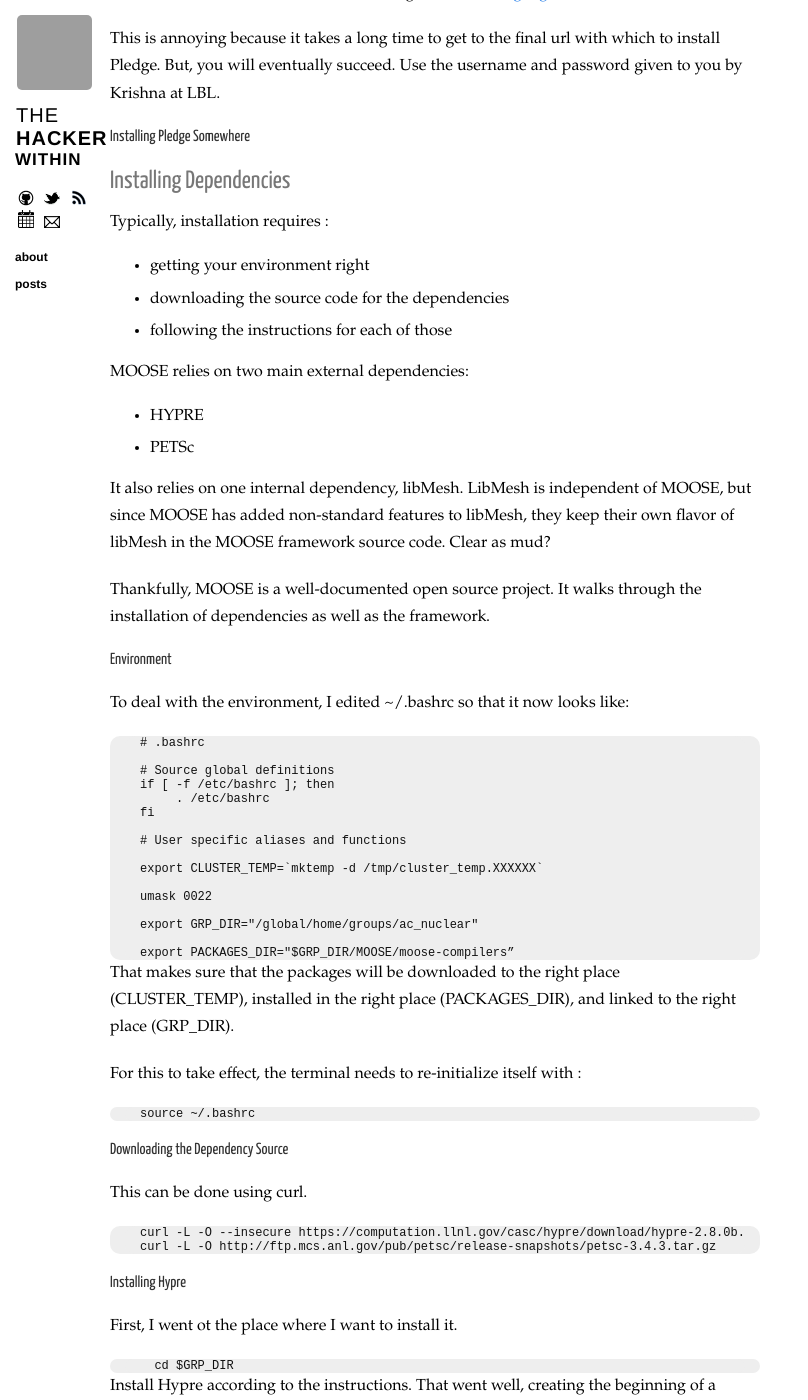
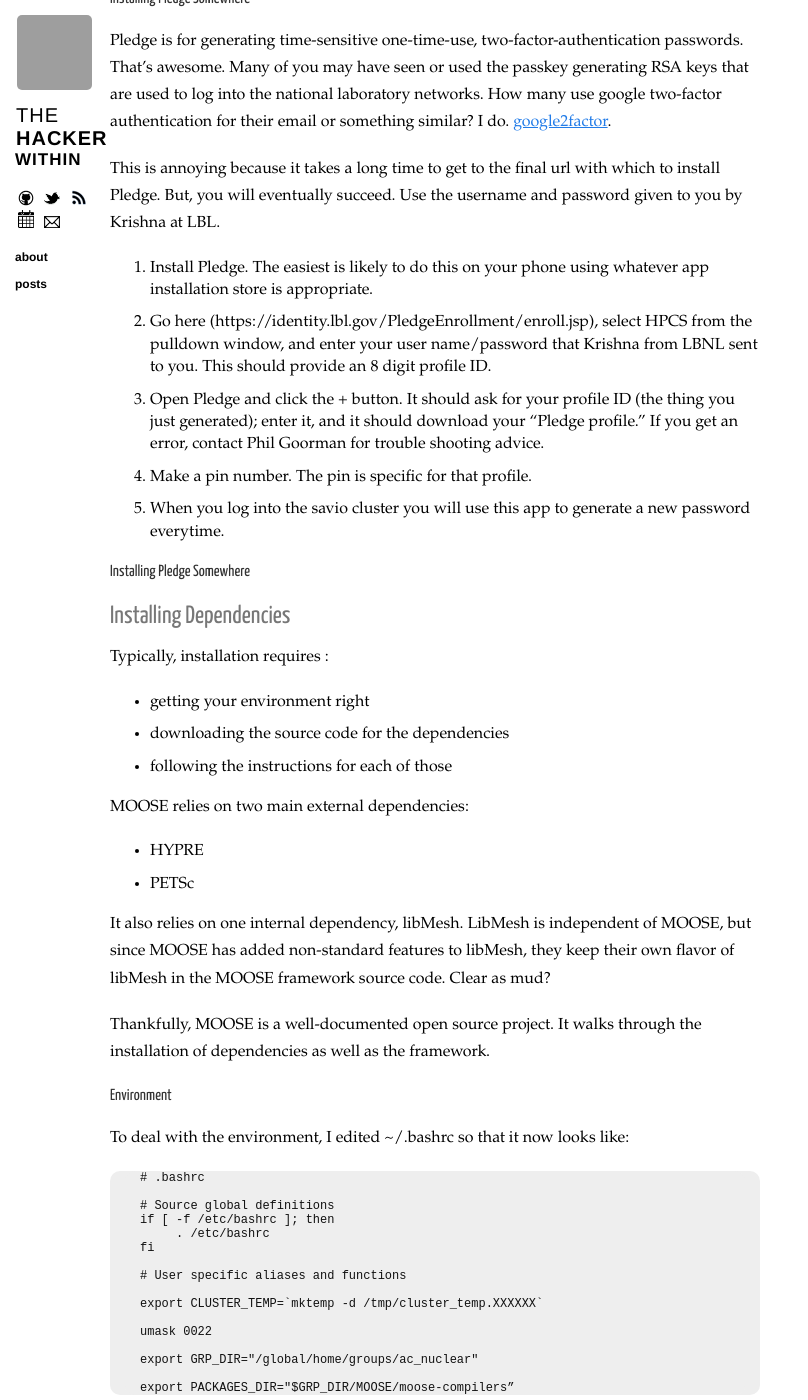
Before and after one commit to thehackerwithin/berkeley, a Jekyll site: the page built from _posts/2014-10-01-brc-and-plotting.markdown, in a window 1280 px wide and 1400 px high, scrolled down 1133 px. Shown: the whole window, without its empty margins (0-808 px from the left). Built offline with Jekyll 4.4.1, drawn with Linux system fonts in a browser that asks for light colours; nearby versions of some CDN libraries; Markdown is read by kramdown in place of the engine named in the settings; comment, search, counter and statistics services are not loaded; some of the changed text lies outside the part shown; grey boxes are pictures that could not be loaded.

Commit message:
added more attendees, fixed ot/to, and added install pledge directions from phil.

```diff
--- a/_posts/2014-10-01-brc-and-plotting.markdown
+++ b/_posts/2014-10-01-brc-and-plotting.markdown
@@ -56,6 +60,19 @@
 This is annoying because it takes a long time to get to the final url with
 which to install Pledge. But, you will eventually succeed. Use the username and
 password given to you by Krishna at LBL.
+
+
+1. Install Pledge. The easiest is likely to do this on your phone using whatever
+ app installation store is appropriate.
+2. Go here (https://identity.lbl.gov/PledgeEnrollment/enroll.jsp), select HPCS
+from the pulldown window, and enter your user name/password that Krishna from
+LBNL sent to you. This should provide an 8 digit profile ID.
+3. Open Pledge and click the + button. It should ask for your profile ID (the
+thing you just generated); enter it, and it should download your "Pledge profile."
+If you get an error, contact Phil Goorman for trouble shooting advice.
+4. Make a pin number.  The pin is specific for that profile.
+5. When you log into the savio cluster you will use this app to generate a new
+password everytime.
 
 #### Installing Pledge Somewhere
 
@@ -126,7 +143,7 @@
 #### Installing Hypre
 
 
-First, I went ot the place where I want to install it.
+First, I went to the place where I want to install it.
 
       cd $GRP_DIR
 
```
Also changed, not shown: other parts of _posts/2014-10-01-brc-and-plotting.markdown (+4 -0 lines).
